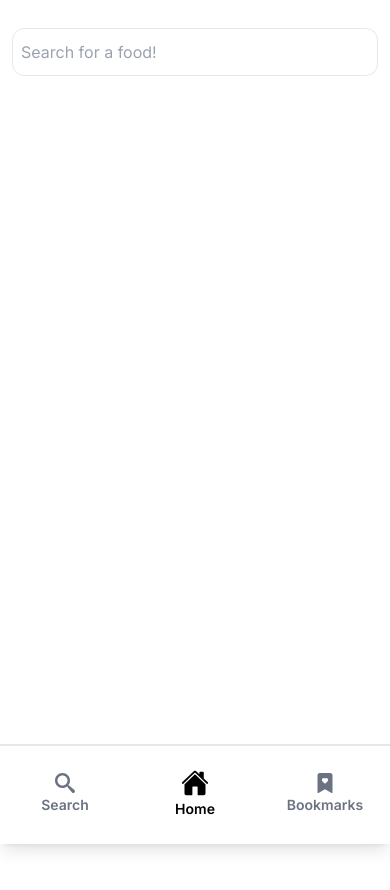
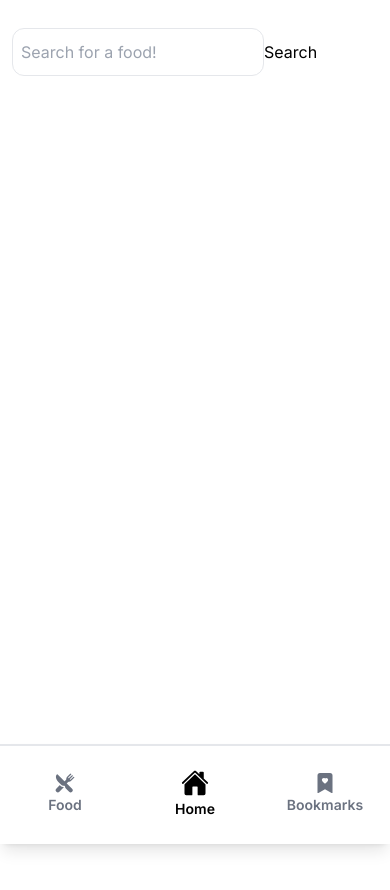
Before and after one commit to MohsenDorado/25-Practices, a Next.js app: page /RecipeApp in a window 390 px wide. Shown: the top 890 px of the page. Built offline with nearby package versions, Linux system fonts and the light colour scheme.

Commit message:
Half of RecipeApp

```diff
--- /dev/null
+++ b/app/RecipeApp/foods/[id]/page.tsx
@@ -0,0 +1,12 @@
+"use client"
+import { useParams } from 'next/navigation'
+import React from 'react'
+
+const FoodSearchPage = () => {
+    const params=useParams();
+  return (
+    <div>FoodPage of {params.id}</div>
+  )
+}
+
+export default FoodSearchPage
--- /dev/null
+++ b/app/RecipeApp/foods/page.tsx
@@ -0,0 +1,9 @@
+import React from 'react'
+
+const FoodPage = () => {
+  return (
+    <div>FoodPage</div>
+  )
+}
+
+export default FoodPage
--- a/components/RecipeApp/MobileFooter.tsx
+++ b/components/RecipeApp/MobileFooter.tsx
@@ -6,7 +6,7 @@ import React from 'react'
 const MobileFooter = () => {
     const mobileRoutes=useMobileRoutes();
   return (
-    <div className=' md:hidden bottom-0  fixed  w-full flex border-t-2 border-opacity-75 shadow-lg h-[100px]  '>
+    <div className=' md:hidden bottom-0  fixed  w-full flex border-t-2 border-opacity-75 shadow-lg h-[100px] bg-white  '>
 
         {mobileRoutes.map((route)=>(
 
@@ -30,8 +30,8 @@ const MobileFooter = () => {
               `,
                 route.active && 'text-black ',
               )} >
-                <route.icon  className={`w-5 h-5 ${route.active&&"fill-black transition-all duration-500 h-7 w-7 ease-in-out"}`}/>
-                <p className={`${route.active&&"text-black transition-all duration-500 ease-in-out"}`}>
+                <route.icon  className={`w-5 h-5 transition-all duration-500 ${route.active&&"fill-black transition-all duration-500 h-7 w-7"}`}/>
+                <p className={`transition-all duration-500 ${route.active&&"text-black transition-all duration-500 "}`}>
                      {route.label}
                     </p>
             </Link>
--- a/components/RecipeApp/RecipeApp.tsx
+++ b/components/RecipeApp/RecipeApp.tsx
@@ -1,28 +1,93 @@
-"use client"
-import { useRouter } from 'next/navigation'
-import React from 'react'
-import { BsBookmarkHeartFill } from 'react-icons/bs';
+"use client";
+import Image from "next/image";
+import { useRouter } from "next/navigation";
+import React, { useState } from "react";
+import { BsBookmarkHeartFill } from "react-icons/bs";
 
 const RecipeApp = () => {
-  const router=useRouter();
-  function routeHome(){
-    router.push('/RecipeApp')
+  const [query, setQuery] = useState('')
+  const [result, setResult] = useState<any>([])
+  async function handleSubmit(e:any) {
+    e.preventDefault();
+    try {
+      const res=await fetch(`https://forkify-api.herokuapp.com/api/v2/recipes?search=${query}`)
+      const data=await res.json();
+      console.log(data);
+
+      setResult(data)
+
+
+    } catch (error) {
+      console.log(error);
+
+
+    }
 
   }
+  const router = useRouter();
+  function routeHome() {
+    router.push("/RecipeApp");
+  }
+  console.log(query);
+
   return (
-    <main className='flex flex-col h-[200vh]'>
-      <nav className=' bg-white flex items-center justify-between mx-3 mt-7'>
-        <div onClick={routeHome} className='max-md:hidden max-lg:text-2xl font-extrabold text-4xl cursor-pointer'>Recipe <span className='text-sky-500'>App</span></div>
-        <input placeholder='Search for a food!' className='border rounded-xl h-12 w-[50%] max-md:w-full p-2'/>
+    <main className="flex flex-col h-[200vh]">
+      <nav className=" bg-white flex items-center justify-between mx-3 mt-7">
+        <div
+          onClick={routeHome}
+          className="max-md:hidden max-lg:text-2xl font-extrabold text-4xl cursor-pointer"
+        >
+          Recipe <span className="text-sky-500">App</span>
+        </div>
+        <div className="w-[50%] max-md:w-full">
 
-        <button className='flex items-center cursor-pointer border p-1 rounded-xl ml-1 hover:bg-slate-50 transition-all duration-200 max-md:hidden'><span className='ml-2 mr-[1px]'>Booksmarks</span><BsBookmarkHeartFill className='w-10 h-10'/>
+        <input
+        onChange={(e)=>{setQuery(e.target.value)}}
+          placeholder="Search for a food!"
+          className="border rounded-xl h-12  p-2"
+          />
+          <button
+          disabled={query.trim()===null}
+          onClick={(e)=>{handleSubmit(e)}}>
+            Search
+
+          </button>
+          </div>
+
+        <button className="flex items-center cursor-pointer border p-1 rounded-xl ml-1 hover:bg-slate-50 transition-all duration-200 max-md:hidden">
+          <span className="ml-2 mr-[1px]">Bookmarks</span>
+          <BsBookmarkHeartFill className="w-10 h-10" />
         </button>
+      </nav>
+        {
+          result.data&&(
+            <div className="grid  mt-10">
+              {result.data.recipes.map((food:any)=>(
 
-      </nav>
+                <div className="grid-cols-1 shadow-md rounded-xl ">
+                  <div className="flex justify-between items-center">
+                    <div>
+                      <Image src={food.image_url} alt="Food" width={40} height={40}/>
+                  {food.publisher}
+
+                    </div>
+                    <div>
+
+                    </div>
+
+                  </div>
+
+                </div>
+              ))}
+
+            </div>
+
+          )
+        }
 
 
     </main>
-  )
-}
+  );
+};
 
-export default RecipeApp
+export default RecipeApp;
--- a/hooks/useMobileRoutes.ts
+++ b/hooks/useMobileRoutes.ts
@@ -1,8 +1,7 @@
 import { usePathname } from "next/navigation";
 import { useMemo } from "react";
 import { BsBookmarkHeartFill } from "react-icons/bs";
-import { ImSearch } from "react-icons/im";
-import { IoHome, IoSearchSharp } from "react-icons/io5";
+import { IoHome, IoRestaurant } from "react-icons/io5";
 
 const useMobileRoutes = () => {
   const pathname = usePathname();
@@ -10,11 +9,11 @@ const useMobileRoutes = () => {
   const routes = useMemo(
     () => [
         {
-            label: "Search",
-            href: "/RecipeApp/search",
-            icon: ImSearch,
+            label: "Food",
+            href: "/RecipeApp/foods/",
+            icon: IoRestaurant,
 
-            active: pathname === "/RecipeApp/search",
+            active: pathname.includes(`/RecipeApp/foods`),
           },
       {
         label: "Home",
--- a/next.config.mjs
+++ b/next.config.mjs
@@ -3,7 +3,7 @@ const nextConfig = {
     images:{
         remotePatterns:[
             {
-                protocol:"https",
+                protocol:["http","https"],
                 hostname:"*.*"
             }
 
```
Also changed, not shown: context/index.ts (added, +9 -0 lines), app/RecipeApp/page.tsx (line endings or trailing spaces).
